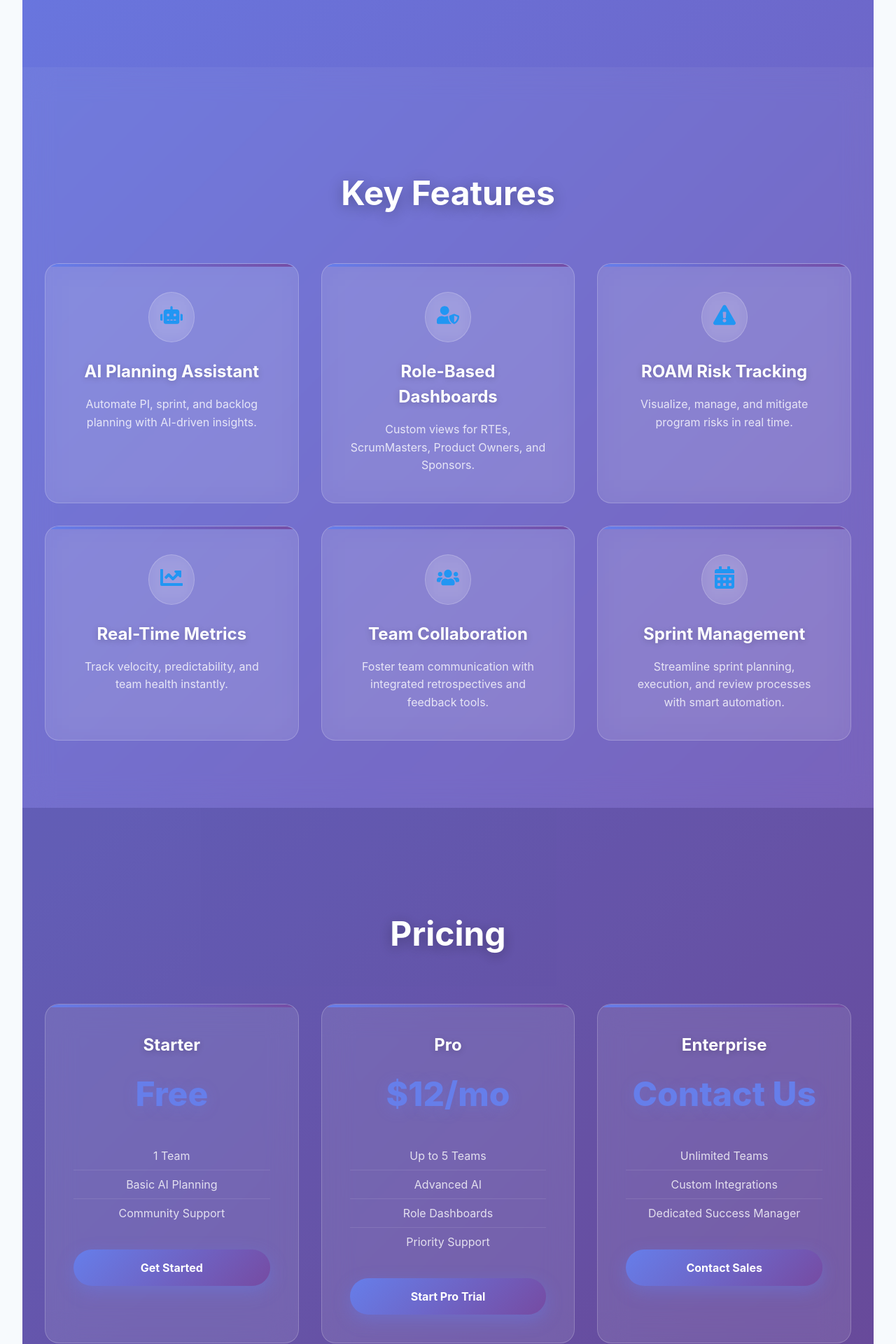
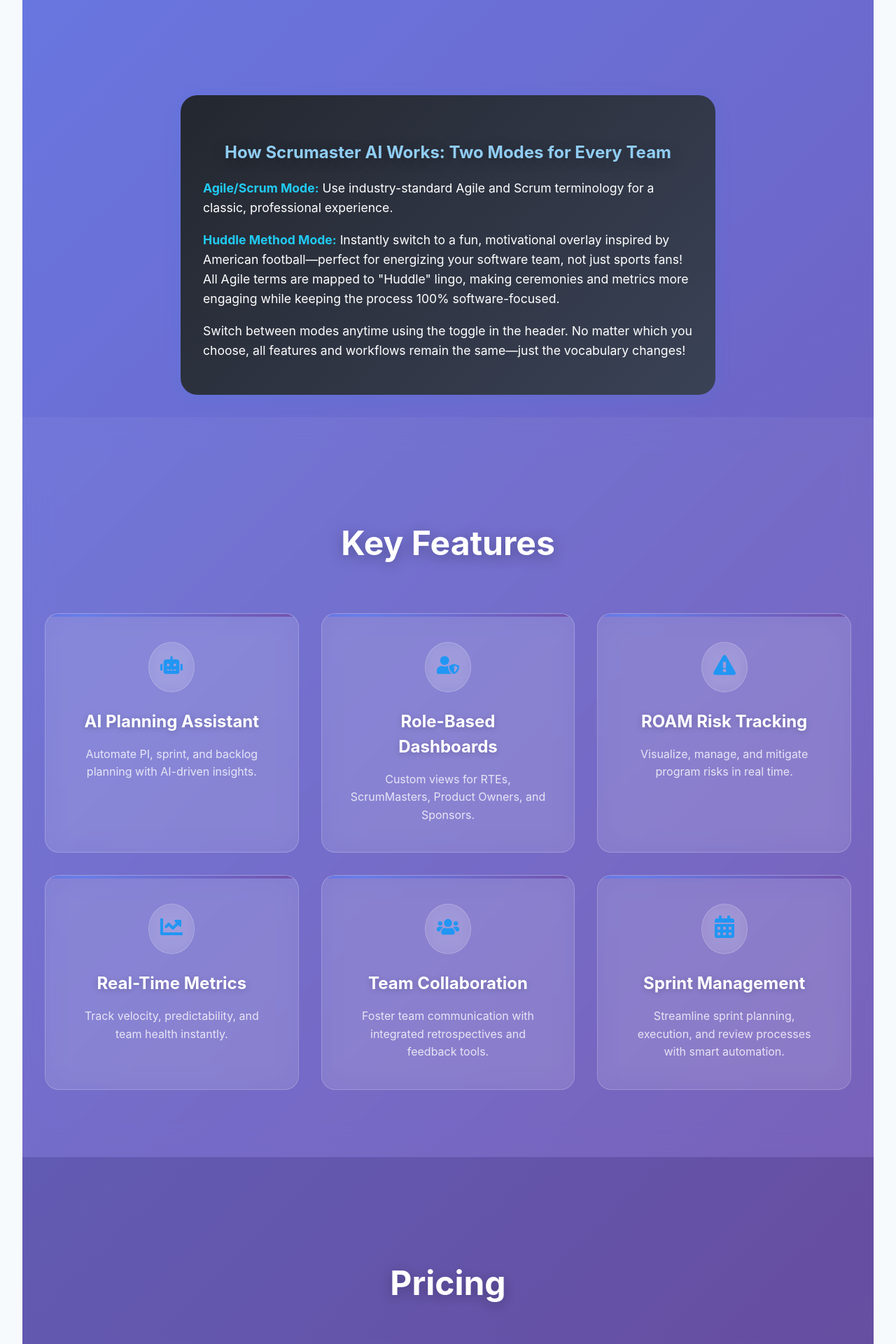
Before and after one commit to natlandryjr/scrumaster-ai, a React (Vite) app: page / in a window 1280 px wide. Shown: the part 800-2720 px from the top of the page at 70% size. Built offline with nearby package versions, Linux system fonts and the light colour scheme.

Commit message:
App Footer

```diff
--- a/src/App.css
+++ b/src/App.css
@@ -456,9 +456,10 @@
 }
 
 .pricing-card {
-  background: rgba(255, 255, 255, 0.1);
-  backdrop-filter: blur(20px);
-  border: 1px solid rgba(255, 255, 255, 0.2);
+  background: linear-gradient(135deg, #23272f 0%, #3a4256 100%) !important;
+  color: #fff !important;
+  border: 1px solid #2563eb !important;
+  box-shadow: 0 4px 24px 0 rgba(33, 150, 243, 0.10);
   border-radius: 20px;
   padding: 2.5rem;
   text-align: center;
@@ -483,20 +484,24 @@
   background: rgba(255, 255, 255, 0.15);
 }
 
+.pricing-tier,
+.pricing-price,
+.pricing-features li,
+.pricing-cta {
+  color: #fff !important;
+  text-shadow: 0 1px 4px #111a;
+}
+
 .pricing-tier {
   font-size: 1.5rem;
   font-weight: 700;
-  color: white;
   margin-bottom: 1rem;
-  text-shadow: 0 2px 10px rgba(0, 0, 0, 0.2);
 }
 
 .pricing-price {
   font-size: 3rem;
   font-weight: 800;
-  color: #667eea;
   margin-bottom: 2rem;
-  text-shadow: 0 4px 20px rgba(102, 126, 234, 0.3);
 }
 
 .pricing-features {
@@ -506,7 +511,6 @@
 }
 
 .pricing-features li {
-  color: rgba(255, 255, 255, 0.8);
   padding: 0.5rem 0;
   border-bottom: 1px solid rgba(255, 255, 255, 0.1);
 }
@@ -520,17 +524,17 @@
   padding: 1rem;
   border: none;
   border-radius: 50px;
-  background: linear-gradient(135deg, #667eea 0%, #764ba2 100%);
-  color: white;
+  background: linear-gradient(90deg, #2196f3 0%, #21cbf3 100%);
+  color: #fff !important;
   font-weight: 700;
   cursor: pointer;
-  transition: all 0.3s ease;
-  box-shadow: 0 8px 25px rgba(102, 126, 234, 0.4);
+  transition: background 0.2s, transform 0.2s;
+  box-shadow: 0 2px 8px rgba(33, 150, 243, 0.10);
 }
 
 .pricing-cta:hover {
-  transform: translateY(-2px);
-  box-shadow: 0 15px 35px rgba(102, 126, 234, 0.6);
+  background: linear-gradient(90deg, #1976d2 0%, #00bcd4 100%);
+  transform: translateY(-2px) scale(1.04);
 }
 
 .about-section {
@@ -651,3 +655,59 @@
 .pricing-card {
   animation: fadeInUp 0.6s ease-out;
 }
+
+.nlcs-footer {
+  width: 100%;
+  text-align: center;
+  padding: 2rem 0 1rem 0;
+  font-size: 1.1rem;
+  color: #fff;
+  background: rgba(17, 17, 17, 0.95);
+  letter-spacing: 0.04em;
+  font-weight: 500;
+  position: relative;
+  z-index: 10;
+}
+
+.nlcs-footer a {
+  color: #90cdf4;
+  text-decoration: none;
+  font-weight: 600;
+  transition: color 0.2s;
+}
+
+.nlcs-footer a:hover {
+  color: #fff;
+  text-decoration: underline;
+}
+
+.modes-edu-section {
+  margin: 2.5rem auto 2rem auto;
+  max-width: 700px;
+  background: linear-gradient(135deg, #23272f 0%, #3a4256 100%);
+  border-radius: 1.5rem;
+  box-shadow: 0 4px 24px 0 rgba(33, 150, 243, 0.10);
+  padding: 2.5rem 2rem 2rem 2rem;
+  color: #fff;
+  text-align: left;
+  position: relative;
+  z-index: 2;
+}
+
+.modes-edu-section .section-title {
+  color: #90cdf4;
+  font-size: 1.5rem;
+  margin-bottom: 1.2rem;
+  text-align: center;
+}
+
+.modes-edu-content p {
+  font-size: 1.1rem;
+  margin-bottom: 1rem;
+  color: #fff;
+  line-height: 1.6;
+}
+
+.modes-edu-content strong {
+  color: #21cbf3;
+}
--- a/src/App.jsx
+++ b/src/App.jsx
@@ -46,7 +46,7 @@
 
   const pricing = [
     { tier: translate('Starter'), price: 'Free', features: [translate('1 Team'), translate('Basic AI Planning'), translate('Community Support')], cta: translate('Get Started') },
-    { tier: translate('Pro'), price: '$12/mo', features: [translate('Up to 5 Teams'), translate('Advanced AI'), translate('Role Dashboards'), translate('Priority Support')], cta: translate('Start Pro Trial') },
+    { tier: translate('Pro'), price: '$49/mo', features: [translate('Up to 5 Teams'), translate('Advanced AI'), translate('Role Dashboards'), translate('Priority Support')], cta: translate('Start Pro Trial') },
     { tier: translate('Enterprise'), price: translate('Contact Us'), features: [translate('Unlimited Teams'), translate('Custom Integrations'), translate('Dedicated Success Manager')], cta: translate('Contact Sales') }
   ]
 
@@ -70,6 +70,15 @@
             <button className="cta-btn" onClick={() => setShowLogin(true)}>{translate('Login')}</button>
           </div>
         </motion.div>
+      </section>
+
+      <section className="modes-edu-section">
+        <h3 className="section-title">How Scrumaster AI Works: Two Modes for Every Team</h3>
+        <div className="modes-edu-content">
+          <p><strong>Agile/Scrum Mode:</strong> Use industry-standard Agile and Scrum terminology for a classic, professional experience.</p>
+          <p><strong>Huddle Method Mode:</strong> Instantly switch to a fun, motivational overlay inspired by American football—perfect for energizing your software team, not just sports fans! All Agile terms are mapped to "Huddle" lingo, making ceremonies and metrics more engaging while keeping the process 100% software-focused.</p>
+          <p>Switch between modes anytime using the toggle in the header. No matter which you choose, all features and workflows remain the same—just the vocabulary changes!</p>
+        </div>
       </section>
 
       <section className="features-section">
@@ -128,6 +137,10 @@
           </motion.div>
         )}
       </AnimatePresence>
+
+      <footer className="nlcs-footer">
+        <a href="https://nlcs-inc.com" target="_blank" rel="noopener noreferrer">a NLCS SaaS</a>
+      </footer>
     </div>
   )
 }
```
